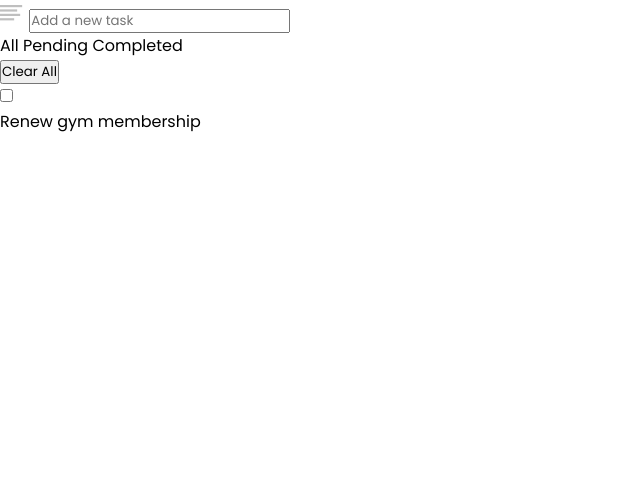
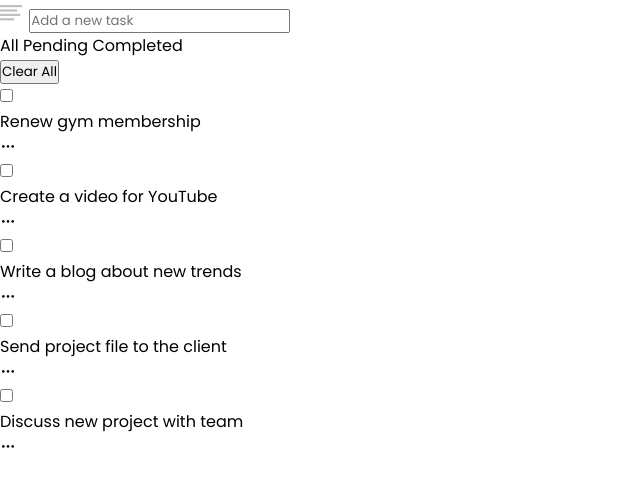
Before and after one commit to mintmintra/TodoList-App, a plain HTML site: page index.html in a window 1280 px wide. Shown: the whole page, without its empty margins (0-640 px from the left). Drawn offline with nearby package versions, Linux system fonts and the light colour scheme.

Commit message:
todo list

```diff
--- a/index.html
+++ b/index.html
@@ -24,10 +24,49 @@
         </div>
         <ul class="task-box">
             <li class="task">
-                <label for="">
-                    <input type="checkbox">
+                <label for="1">
+                    <input type="checkbox" id="1">
                     <p>Renew gym membership</p>
                 </label>
+                <div class="settings">
+                    <i class="uil uil-ellipsis-h"></i>
+                </div>
+            </li>
+            <li class="task">
+                <label for="1">
+                    <input type="checkbox" id="1">
+                    <p>Create a video for YouTube</p>
+                </label>
+                <div class="settings">
+                    <i class="uil uil-ellipsis-h"></i>
+                </div>
+            </li>
+            <li class="task">
+                <label for="1">
+                    <input type="checkbox" id="1">
+                    <p>Write a blog about new trends</p>
+                </label>
+                <div class="settings">
+                    <i class="uil uil-ellipsis-h"></i>
+                </div>
+            </li>
+            <li class="task">
+                <label for="1">
+                    <input type="checkbox" id="1">
+                    <p>Send project file to the client</p>
+                </label>
+                <div class="settings">
+                    <i class="uil uil-ellipsis-h"></i>
+                </div>
+            </li>
+            <li class="task">
+                <label for="1">
+                    <input type="checkbox" id="1">
+                    <p>Discuss new project with team</p>
+                </label>
+                <div class="settings">
+                    <i class="uil uil-ellipsis-h"></i>
+                </div>
             </li>
         </ul>
     </div>
```
